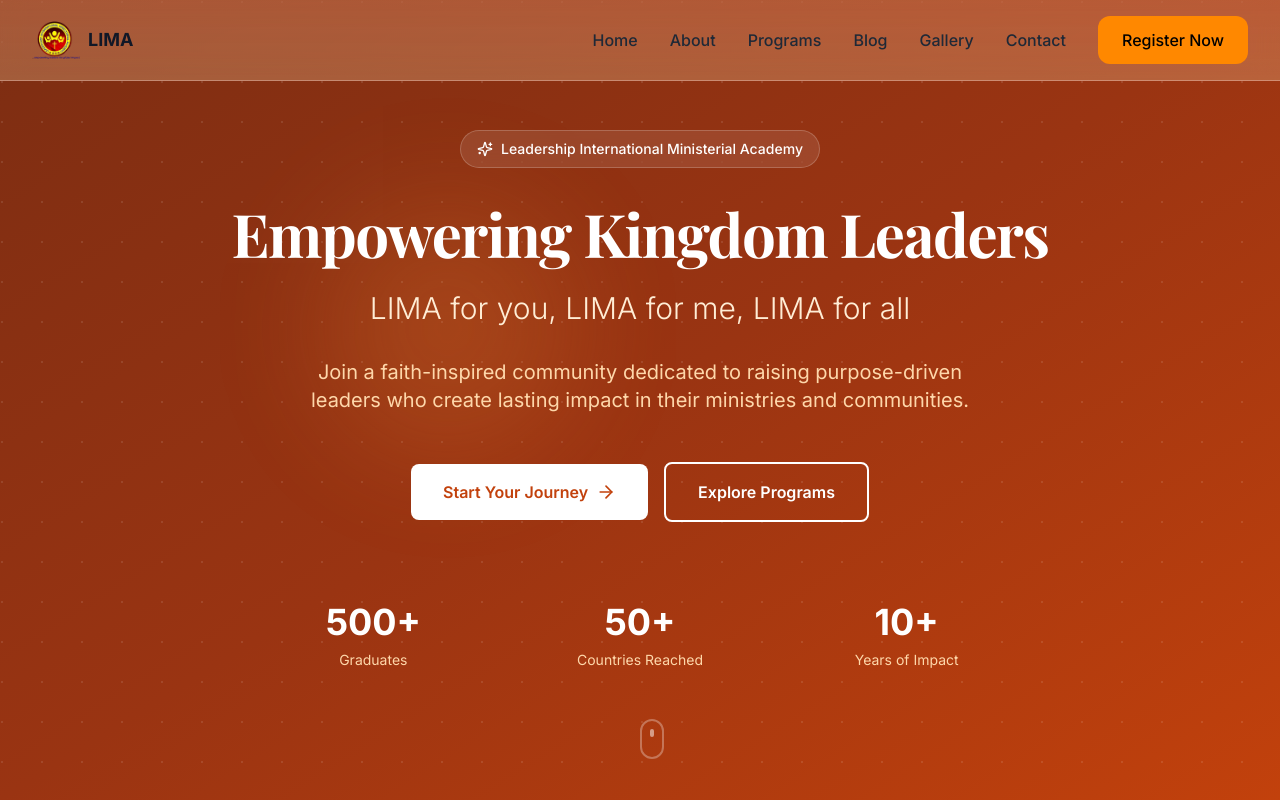
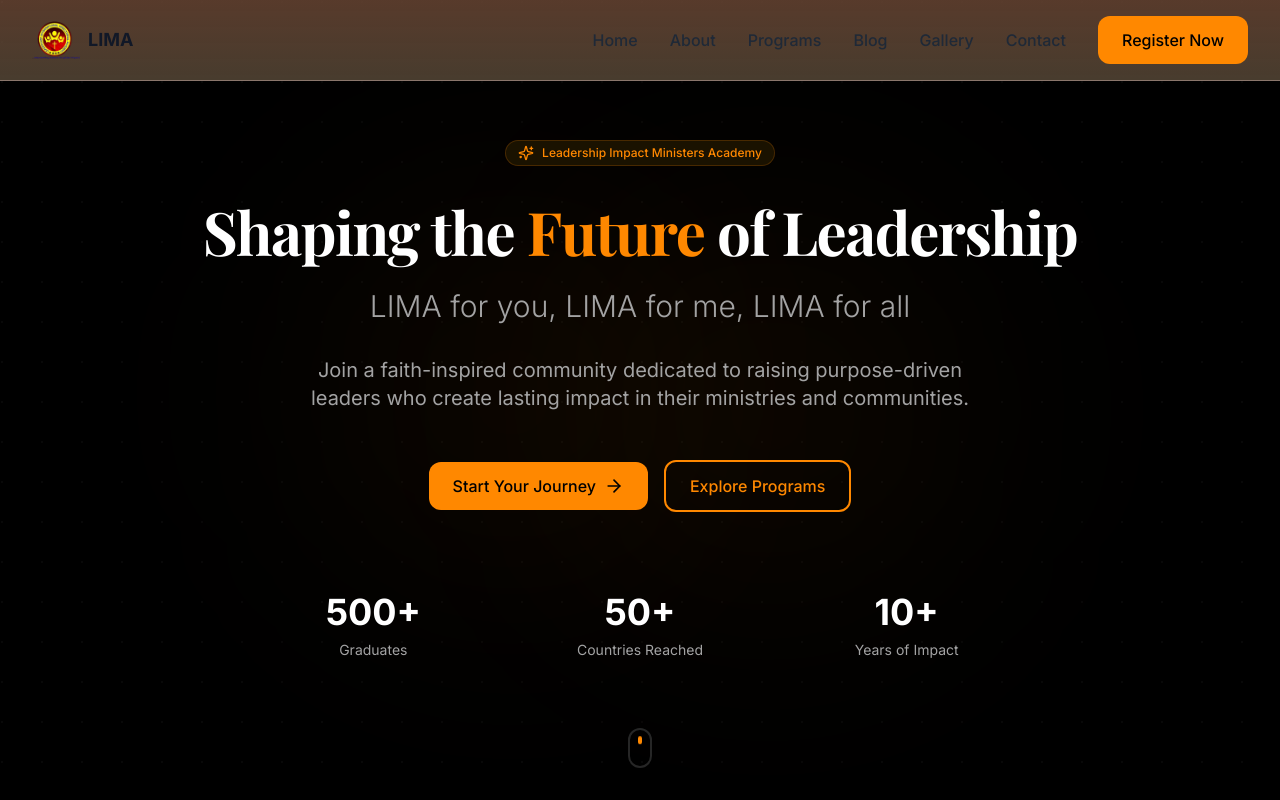
Before and after one commit to V-007-007/lima-website, a Next.js app: page / in a window 1280 px wide. Shown: the top 800 px of the page. Built offline with nearby package versions, Linux system fonts and the light colour scheme; a web font is replaced by a local one.

Commit message:
Update Hero.tsx

```diff
--- a/src/components/Hero.tsx
+++ b/src/components/Hero.tsx
@@ -12,43 +12,43 @@ export default function Hero() {
   }, [])
 
   return (
-    <section className="relative min-h-screen flex items-center justify-center overflow-hidden bg-gradient-to-br from-primary-900 via-primary-800 to-primary-700">
-      {/* Background Pattern */}
-      <div className="absolute inset-0 opacity-10">
+    <section className="relative min-h-screen flex items-center justify-center overflow-hidden bg-black">
+      {/* Subtle Background Pattern */}
+      <div className="absolute inset-0 opacity-[0.03]">
         <div className="absolute inset-0" style={{
           backgroundImage: `radial-gradient(circle at 2px 2px, white 1px, transparent 0)`,
           backgroundSize: '40px 40px'
         }} />
       </div>
 
-      {/* Floating Elements */}
+      {/* Ambient Glow */}
       <div className="absolute inset-0 overflow-hidden pointer-events-none">
-        <div className="absolute top-1/4 left-1/4 w-64 h-64 bg-primary-400/20 rounded-full blur-3xl animate-pulse" />
-        <div className="absolute bottom-1/4 right-1/4 w-96 h-96 bg-accent-400/20 rounded-full blur-3xl animate-pulse delay-1000" />
+        <div className="absolute top-1/4 left-1/4 w-96 h-96 bg-primary/5 rounded-full blur-[120px]" />
+        <div className="absolute bottom-1/4 right-1/4 w-96 h-96 bg-primary/5 rounded-full blur-[120px]" />
       </div>
 
       <div className="section-container relative z-10 py-32">
-        <div className={`max-w-4xl mx-auto text-center transition-all duration-1000 ${
+        <div className={`max-w-4xl mx-auto text-center transition-all duration-500 ${
           isVisible ? 'opacity-100 translate-y-0' : 'opacity-0 translate-y-10'
         }`}>
           {/* Badge */}
-          <div className="inline-flex items-center space-x-2 bg-white/10 backdrop-blur-md rounded-full px-4 py-2 mb-8 border border-white/20">
-            <Sparkles className="w-4 h-4 text-accent-300" />
-            <span className="text-sm font-medium text-white">Leadership International Ministerial Academy</span>
+          <div className="inline-flex items-center space-x-2 badge mb-8">
+            <Sparkles className="w-4 h-4" />
+            <span>Leadership Impact Ministers Academy</span>
           </div>
 
           {/* Main Heading */}
           <h1 className="heading-xl text-white mb-6 font-serif">
-            Empowering Kingdom Leaders
+            Shaping the <span className="heading-accent">Future</span> of Leadership
           </h1>
 
           {/* Tagline */}
-          <p className="text-2xl md:text-3xl text-primary-100 mb-8 font-light">
+          <p className="text-2xl md:text-3xl text-muted mb-8 font-light">
             LIMA for you, LIMA for me, LIMA for all
           </p>
 
           {/* Description */}
-          <p className="text-lg md:text-xl text-primary-200 mb-12 max-w-2xl mx-auto leading-relaxed">
+          <p className="text-lg md:text-xl text-muted mb-12 max-w-2xl mx-auto leading-relaxed">
             Join a faith-inspired community dedicated to raising purpose-driven leaders
             who create lasting impact in their ministries and communities.
           </p>
@@ -56,8 +56,8 @@ export default function Hero() {
           {/* CTA Buttons */}
           <div className="flex flex-col sm:flex-row gap-4 justify-center items-center">
             <Link
-              href="/register"
-              className="group px-8 py-4 bg-white text-primary-700 rounded-lg font-semibold hover:bg-primary-50 transition-all hover:shadow-xl flex items-center space-x-2"
+              href="/register/academy"
+              className="group btn-primary flex items-center space-x-2"
             >
               <span>Start Your Journey</span>
               <ArrowRight className="w-5 h-5 group-hover:translate-x-1 transition-transform" />
@@ -65,7 +65,7 @@ export default function Hero() {
 
             <Link
               href="/programs"
-              className="px-8 py-4 bg-transparent text-white rounded-lg font-semibold border-2 border-white hover:bg-white/10 transition-all"
+              className="btn-secondary"
             >
               Explore Programs
             </Link>
@@ -75,24 +75,24 @@ export default function Hero() {
           <div className="grid grid-cols-1 md:grid-cols-3 gap-8 mt-20 max-w-3xl mx-auto">
             <div className="text-center">
               <div className="text-4xl font-bold text-white mb-2">500+</div>
-              <div className="text-primary-200 text-sm">Graduates</div>
+              <div className="text-muted text-sm">Graduates</div>
             </div>
             <div className="text-center">
               <div className="text-4xl font-bold text-white mb-2">50+</div>
-              <div className="text-primary-200 text-sm">Countries Reached</div>
+              <div className="text-muted text-sm">Countries Reached</div>
             </div>
             <div className="text-center">
               <div className="text-4xl font-bold text-white mb-2">10+</div>
-              <div className="text-primary-200 text-sm">Years of Impact</div>
+              <div className="text-muted text-sm">Years of Impact</div>
             </div>
           </div>
         </div>
       </div>
 
       {/* Scroll Indicator */}
-      <div className="absolute bottom-8 left-1/2 transform -translate-x-1/2 animate-bounce">
-        <div className="w-6 h-10 rounded-full border-2 border-white/30 flex items-start justify-center p-2">
-          <div className="w-1 h-2 bg-white/50 rounded-full" />
+      <div className="absolute bottom-8 left-1/2 transform -translate-x-1/2">
+        <div className="w-6 h-10 rounded-full border-2 border-[#262626] flex items-start justify-center p-2">
+          <div className="w-1 h-2 bg-primary rounded-full animate-bounce" />
         </div>
       </div>
     </section>
```
